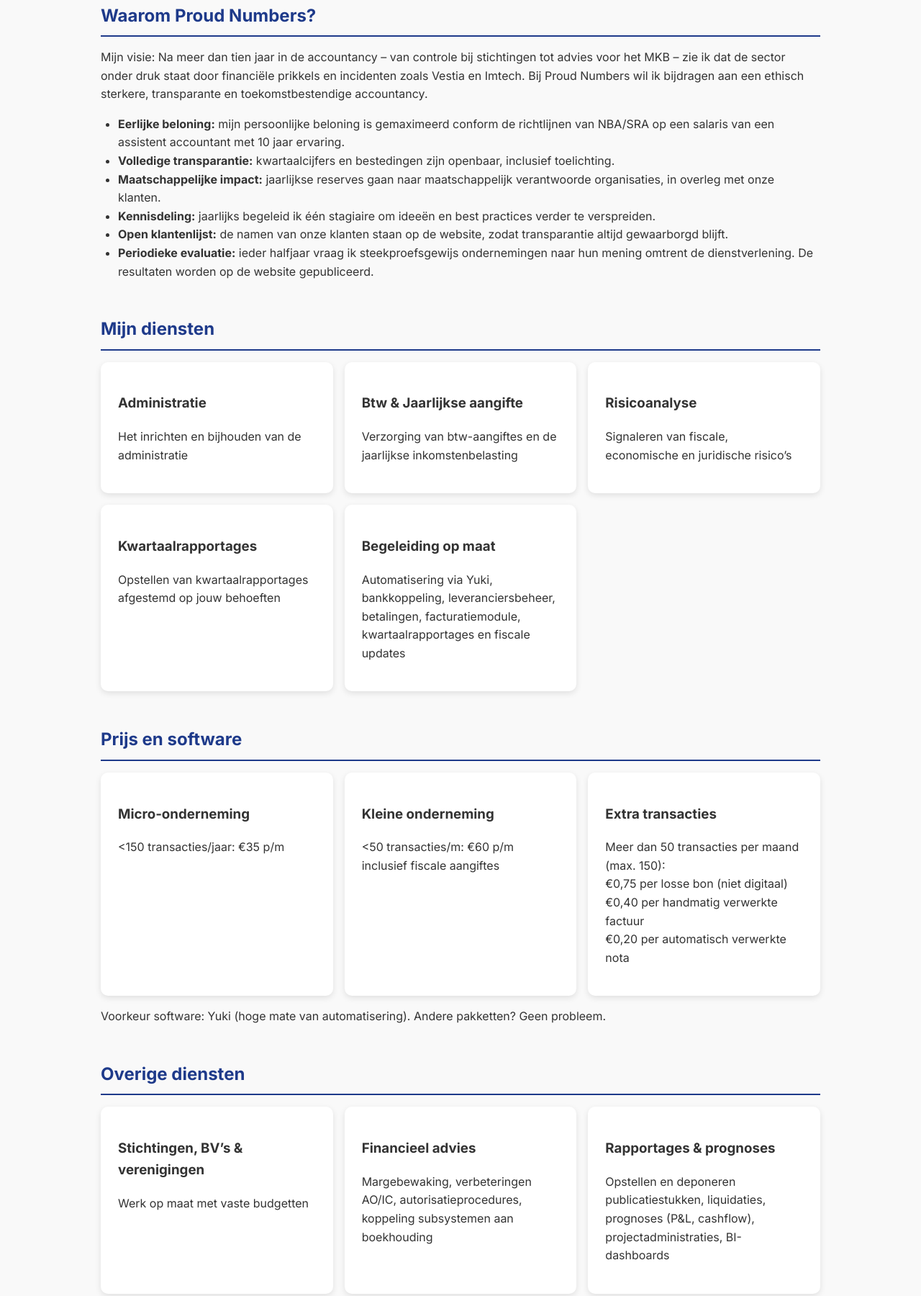
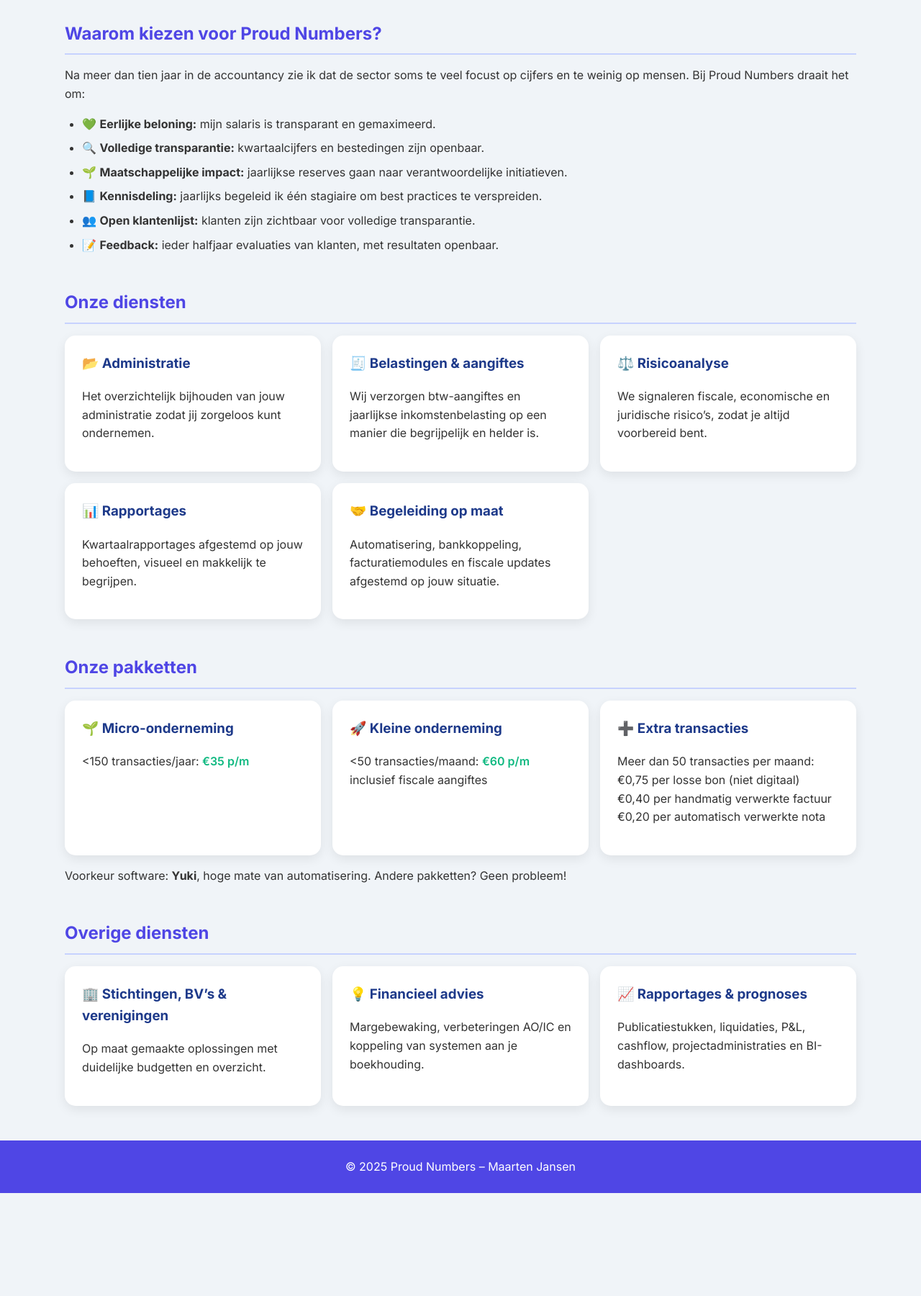
Before and after one commit to Maarten952/ProudNumbers, a plain HTML site: page Index.html in a window 1280 px wide. Shown: the part 390-2190 px from the top of the page at 72% size. After the commit the page ends 2047 px from the top, so only its background shows below. Drawn offline with Linux system fonts and the light colour scheme.

Commit message:
Update Index.html

```diff
--- a/Index.html
+++ b/Index.html
@@ -10,56 +10,96 @@
     font-family: 'Inter', sans-serif;
     margin: 0;
     padding: 0;
-    background: #f9f9f9;
+    background: #f0f4f8;
     color: #333;
     line-height: 1.6;
   }
+
+  a { text-decoration: none; color: inherit; }
+
   header {
-    background-color: #1e3a8a;
+    background-color: #4f46e5;
     color: white;
-    padding: 2rem 1rem;
+    padding: 3rem 1rem;
     text-align: center;
   }
   header h1 {
     margin: 0;
-    font-size: 2.5rem;
+    font-size: 2.8rem;
   }
   header p {
     font-size: 1.2rem;
+    margin-top: 0.5rem;
   }
+
   main {
-    max-width: 1000px;
+    max-width: 1100px;
     margin: 2rem auto;
     padding: 0 1rem;
   }
+
   section {
     margin-bottom: 3rem;
   }
+
   h2 {
-    color: #1e3a8a;
-    border-bottom: 2px solid #1e3a8a;
+    color: #4f46e5;
+    border-bottom: 2px solid #c7d2fe;
     padding-bottom: 0.5rem;
     margin-bottom: 1rem;
   }
+
+  p {
+    margin-bottom: 1rem;
+  }
+
   ul {
     padding-left: 1.5rem;
+    margin-bottom: 1rem;
   }
+  li {
+    margin-bottom: 0.5rem;
+  }
+
   .services, .pricing, .extra-services {
     display: grid;
     gap: 1rem;
-    grid-template-columns: repeat(auto-fit, minmax(250px, 1fr));
+    grid-template-columns: repeat(auto-fit, minmax(280px, 1fr));
   }
+
   .card {
     background: white;
     padding: 1.5rem;
-    border-radius: 10px;
-    box-shadow: 0 3px 8px rgba(0,0,0,0.1);
+    border-radius: 15px;
+    box-shadow: 0 5px 15px rgba(0,0,0,0.08);
+    transition: transform 0.2s, box-shadow 0.2s;
   }
+
+  .card:hover {
+    transform: translateY(-5px);
+    box-shadow: 0 10px 25px rgba(0,0,0,0.12);
+  }
+
+  .card h3 {
+    margin-top: 0;
+    color: #1e3a8a;
+  }
+
   footer {
-    background: #1e3a8a;
+    background: #4f46e5;
     color: white;
     text-align: center;
-    padding: 1rem;
+    padding: 1.5rem;
+  }
+
+  .highlight {
+    color: #10b981;
+    font-weight: 600;
+  }
+
+  @media (max-width: 600px) {
+    header h1 { font-size: 2rem; }
+    h2 { font-size: 1.5rem; }
   }
 </style>
 </head>
@@ -74,84 +114,84 @@
 
   <section>
     <h2>Over mij</h2>
-    <p>Ik ben Maarten Jansen, 30 jaar, accountant en woonachtig in Tilburg. Als oprichter van Proud Numbers combineer ik mijn ervaring in accountancy met een missie: transparantie, betrouwbaarheid en maatschappelijke verantwoordelijkheid in de financiële sector.</p>
+    <p>Hallo! Ik ben Maarten Jansen, 30 jaar, accountant in Tilburg. Met Proud Numbers wil ik een vriendelijke, transparante en maatschappelijk verantwoorde accountancy bieden. Samen zorgen we dat jouw financiën kloppen, met oog voor ethiek en toekomst.</p>
   </section>
 
   <section>
-    <h2>Waarom Proud Numbers?</h2>
-    <p>Mijn visie: Na meer dan tien jaar in de accountancy – van controle bij stichtingen tot advies voor het MKB – zie ik dat de sector onder druk staat door financiële prikkels en incidenten zoals Vestia en Imtech. Bij Proud Numbers wil ik bijdragen aan een ethisch sterkere, transparante en toekomstbestendige accountancy.</p>
+    <h2>Waarom kiezen voor Proud Numbers?</h2>
+    <p>Na meer dan tien jaar in de accountancy zie ik dat de sector soms te veel focust op cijfers en te weinig op mensen. Bij Proud Numbers draait het om:</p>
     <ul>
-      <li><strong>Eerlijke beloning:</strong> mijn persoonlijke beloning is gemaximeerd conform de richtlijnen van NBA/SRA op een salaris van een assistent accountant met 10 jaar ervaring.</li>
-      <li><strong>Volledige transparantie:</strong> kwartaalcijfers en bestedingen zijn openbaar, inclusief toelichting.</li>
-      <li><strong>Maatschappelijke impact:</strong> jaarlijkse reserves gaan naar maatschappelijk verantwoorde organisaties, in overleg met onze klanten.</li>
-      <li><strong>Kennisdeling:</strong> jaarlijks begeleid ik één stagiaire om ideeën en best practices verder te verspreiden.</li>
-      <li><strong>Open klantenlijst:</strong> de namen van onze klanten staan op de website, zodat transparantie altijd gewaarborgd blijft.</li>
-      <li><strong>Periodieke evaluatie:</strong> ieder halfjaar vraag ik steekproefsgewijs ondernemingen naar hun mening omtrent de dienstverlening. De resultaten worden op de website gepubliceerd.</li>
+      <li>💚 <strong>Eerlijke beloning:</strong> mijn salaris is transparant en gemaximeerd.</li>
+      <li>🔍 <strong>Volledige transparantie:</strong> kwartaalcijfers en bestedingen zijn openbaar.</li>
+      <li>🌱 <strong>Maatschappelijke impact:</strong> jaarlijkse reserves gaan naar verantwoordelijke initiatieven.</li>
+      <li>📘 <strong>Kennisdeling:</strong> jaarlijks begeleid ik één stagiaire om best practices te verspreiden.</li>
+      <li>👥 <strong>Open klantenlijst:</strong> klanten zijn zichtbaar voor volledige transparantie.</li>
+      <li>📝 <strong>Feedback:</strong> ieder halfjaar evaluaties van klanten, met resultaten openbaar.</li>
     </ul>
   </section>
 
   <section>
-    <h2>Mijn diensten</h2>
+    <h2>Onze diensten</h2>
     <div class="services">
       <div class="card">
-        <h3>Administratie</h3>
-        <p>Het inrichten en bijhouden van de administratie</p>
+        <h3>📂 Administratie</h3>
+        <p>Het overzichtelijk bijhouden van jouw administratie zodat jij zorgeloos kunt ondernemen.</p>
       </div>
       <div class="card">
-        <h3>Btw & Jaarlijkse aangifte</h3>
-        <p>Verzorging van btw-aangiftes en de jaarlijkse inkomstenbelasting</p>
+        <h3>🧾 Belastingen & aangiftes</h3>
+        <p>Wij verzorgen btw-aangiftes en jaarlijkse inkomstenbelasting op een manier die begrijpelijk en helder is.</p>
       </div>
       <div class="card">
-        <h3>Risicoanalyse</h3>
-        <p>Signaleren van fiscale, economische en juridische risico’s</p>
+        <h3>⚖️ Risicoanalyse</h3>
+        <p>We signaleren fiscale, economische en juridische risico’s, zodat je altijd voorbereid bent.</p>
       </div>
       <div class="card">
-        <h3>Kwartaalrapportages</h3>
-        <p>Opstellen van kwartaalrapportages afgestemd op jouw behoeften</p>
+        <h3>📊 Rapportages</h3>
+        <p>Kwartaalrapportages afgestemd op jouw behoeften, visueel en makkelijk te begrijpen.</p>
       </div>
       <div class="card">
-        <h3>Begeleiding op maat</h3>
-        <p>Automatisering via Yuki, bankkoppeling, leveranciersbeheer, betalingen, facturatiemodule, kwartaalrapportages en fiscale updates</p>
+        <h3>🤝 Begeleiding op maat</h3>
+        <p>Automatisering, bankkoppeling, facturatiemodules en fiscale updates afgestemd op jouw situatie.</p>
       </div>
     </div>
   </section>
 
   <section>
-    <h2>Prijs en software</h2>
+    <h2>Onze pakketten</h2>
     <div class="pricing">
       <div class="card">
-        <h3>Micro-onderneming</h3>
-        <p>&lt;150 transacties/jaar: €35 p/m</p>
+        <h3>🌱 Micro-onderneming</h3>
+        <p>&lt;150 transacties/jaar: <span class="highlight">€35 p/m</span></p>
       </div>
       <div class="card">
-        <h3>Kleine onderneming</h3>
-        <p>&lt;50 transacties/m: €60 p/m inclusief fiscale aangiftes</p>
+        <h3>🚀 Kleine onderneming</h3>
+        <p>&lt;50 transacties/maand: <span class="highlight">€60 p/m</span> inclusief fiscale aangiftes</p>
       </div>
       <div class="card">
-        <h3>Extra transacties</h3>
-        <p>Meer dan 50 transacties per maand (max. 150):<br>
+        <h3>➕ Extra transacties</h3>
+        <p>Meer dan 50 transacties per maand:<br>
         €0,75 per losse bon (niet digitaal)<br>
         €0,40 per handmatig verwerkte factuur<br>
         €0,20 per automatisch verwerkte nota</p>
       </div>
     </div>
-    <p>Voorkeur software: Yuki (hoge mate van automatisering). Andere pakketten? Geen probleem.</p>
+    <p>Voorkeur software: <strong>Yuki</strong>, hoge mate van automatisering. Andere pakketten? Geen probleem!</p>
   </section>
 
   <section>
     <h2>Overige diensten</h2>
     <div class="extra-services">
       <div class="card">
-        <h3>Stichtingen, BV’s & verenigingen</h3>
-        <p>Werk op maat met vaste budgetten</p>
+        <h3>🏢 Stichtingen, BV’s & verenigingen</h3>
+        <p>Op maat gemaakte oplossingen met duidelijke budgetten en overzicht.</p>
       </div>
       <div class="card">
-        <h3>Financieel advies</h3>
-        <p>Margebewaking, verbeteringen AO/IC, autorisatieprocedures, koppeling subsystemen aan boekhouding</p>
+        <h3>💡 Financieel advies</h3>
+        <p>Margebewaking, verbeteringen AO/IC en koppeling van systemen aan je boekhouding.</p>
       </div>
       <div class="card">
-        <h3>Rapportages & prognoses</h3>
-        <p>Opstellen en deponeren publicatiestukken, liquidaties, prognoses (P&L, cashflow), projectadministraties, BI-dashboards</p>
+        <h3>📈 Rapportages & prognoses</h3>
+        <p>Publicatiestukken, liquidaties, P&L, cashflow, projectadministraties en BI-dashboards.</p>
       </div>
     </div>
   </section>
```
